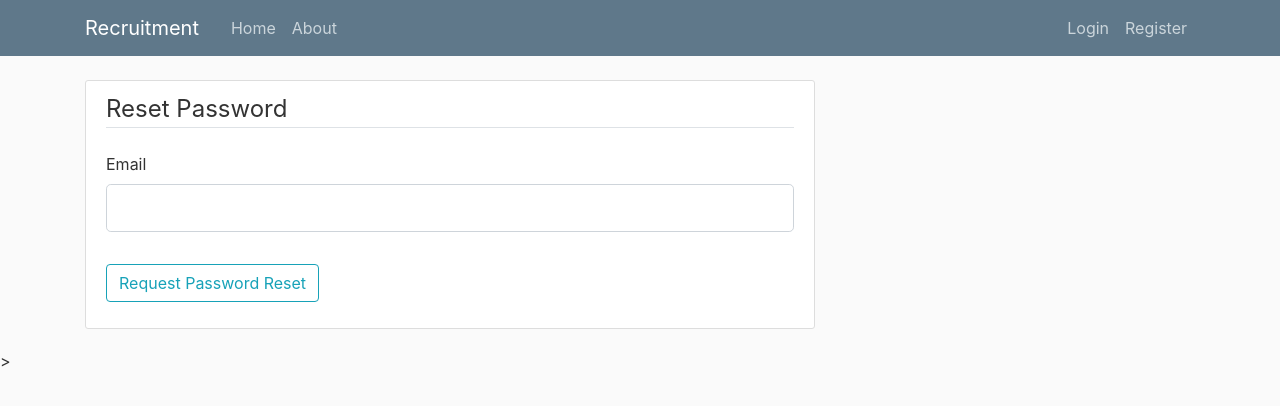
After one commit to bibinpjohn/MLTest, a Flask app: page /reset_password in a window 1280 px wide. The commit adds this page. Shown: the top 406 px of the page. Run offline with Flask 2, Linux system fonts and the light colour scheme; parts of the project's set-up code (start-up, migrations or seed data) failed here and were passed over; some libraries are stand-ins or nearby versions.

Commit message:
Add files via upload

```diff
--- a/flaskblog/forms.py
+++ b/flaskblog/forms.py
@@ -28,3 +28,16 @@ class LoginForm(FlaskForm):
     password = PasswordField('Password', validators=[DataRequired()])
     remember = BooleanField('Remember Me')
     submit   = SubmitField('Login')
+
+class RequestResetForm(FlaskForm):
+    email = StringField('Email', validators=[DataRequired(), Email()])
+    submit = SubmitField('Request Password Reset')
+    def validate_email(self, email):
+        user = User.query.filter_by(email=email.data).first()
+        if user is None:
+            raise ValidationError('There is no account with this email.Please register at first')
+
+class ResetPasswordForm(FlaskForm):
+    password = PasswordField('Password', validators=[DataRequired()])
+    confirm_password = PasswordField('Confirm Password', validators=[DataRequired(), EqualTo('password')])
+    submit = SubmitField('Reset Password')
--- a/flaskblog/routes.py
+++ b/flaskblog/routes.py
@@ -1,8 +1,9 @@
 from flaskblog.models import User
-from flaskblog import app,db,bcrypt
+from flaskblog import app,db,bcrypt,mail
 from flask import render_template,url_for,flash,redirect,request
-from flaskblog.forms import RegistrationForm,LoginForm
+from flaskblog.forms import RegistrationForm,LoginForm , RequestResetForm,ResetPasswordForm
 from flask_login import login_user,current_user,logout_user,login_required
+from flask_mail import Message
 
 @app.route('/')
 @app.route('/home')
@@ -52,3 +53,42 @@ def logout():
 @login_required
 def account():
     return render_template('Account.html', title='Account')
+
+def send_reset_email(user):
+    token=user.get_reset_token()
+    msg = Message('Password Reset Request',sender='noreply@gmail.com',recipients=[user.email])
+    msg.body= f'''To reset your password, visit the following link:
+    {url_for('reset_token',token=token,_external=True)}
+
+    if you did not make this request then simply ignore this mail and no changes wil be made
+    '''
+    mail.send(msg)
+
+@app.route('/reset_password',methods=['GET','POST'])
+def reset_request():
+    if current_user.is_authenticated:
+        return redirect(url_for('home'))
+    form = RequestResetForm()
+    if form.validate_on_submit():
+        user = User.query.filter_by(email=form.email.data).first()
+        send_reset_email(user)
+        flash('An email has been sent with instructions to reset your password','info')
+        return redirect(url_for('home'))
+    return render_template('Reset_Request.html',title='Reset Password',form=form)
+
+@app.route('/reset_password/<token>',methods=['GET','POST'])
+def reset_token(token):
+    if current_user.is_authenticated:
+        return redirect(url_for('home'))
+    user = User.verify_reset_token(token)
+    if user is None:
+        flash('That is an invalid and expired token','warning')
+        return redirect(url_for('reset_request'))
+    form = ResetPasswordForm()
+    if form.validate_on_submit():
+        hashed_password = bcrypt.generate_password_hash(form.password.data).decode('utf-8')
+        user.password = hashed_password
+        db.session.commit()
+        flash('Your password has been updated! You are now able to login','success')
+        return redirect(url_for('login'))
+    return render_template('Reset_Token.html',title='Reset Password',form=form)
--- a/flaskblog/templates/Login.html
+++ b/flaskblog/templates/Login.html
@@ -46,7 +46,7 @@
                           {{ form.submit(class="btn btn-outline-info")}}
                 </div>
                 <small class="text-muted ml-1">
-                    <a href="#">Forgot Password?</a>
+                    <a href="{{url_for('reset_request')}}">Forgot Password?</a>
                 </small>
           </form>
       </div>
--- /dev/null
+++ b/flaskblog/templates/Reset_Request.html
@@ -0,0 +1,30 @@
+{% extends 'Layout.html' %}
+{% block content %}
+      <div class="content-section">
+          <form method="POST" , action="">
+                {{ form.hidden_tag() }}
+                <fieldset class="form-group">
+                    <legend class = "border-bottom mb-4">Reset Password</legend>
+
+                    <div class="form-group">
+                          {{ form.email.label(class="form-control-label")}}
+                          {% if form.email.errors %}
+                            {{ form.email(class="form-control form-control-lg is-invalid")}}
+                            <div class="invalid-feedback">
+                                {% for error in form.email.errors %}
+                                    <span>
+                                        {{ error }}
+                                    </span>
+                                {% endfor %}
+                            </div>
+                          {% else %}
+                            {{ form.email(class="form-control form-control-lg")}}
+                          {% endif %}
+                    </div>
+                </fieldset>
+                <div class="form-group">
+                          {{ form.submit(class="btn btn-outline-info")}}
+                </div>
+          </form>
+      </div>
+{% endblock content %}
--- a/requirements.txt
+++ b/requirements.txt
@@ -1,4 +1,5 @@
 bcrypt==3.2.0
+blinker==1.4
 cffi==1.14.5
 click==8.0.1
 colorama==0.4.4
@@ -7,6 +8,7 @@ email-validator==1.1.2
 Flask==2.0.0
 Flask-Bcrypt==0.7.1
 Flask-Login==0.5.0
+Flask-Mail==0.9.1
 Flask-SQLAlchemy==2.5.1
 Flask-WTF==0.14.3
 greenlet==1.1.0
```
Also changed, not shown: flaskblog/__init__.py (+8 -0 lines), flaskblog/models.py (+19 -1 lines), flaskblog/templates/Reset_Token.html (added, +45 -0 lines), flaskblog/site.db.
